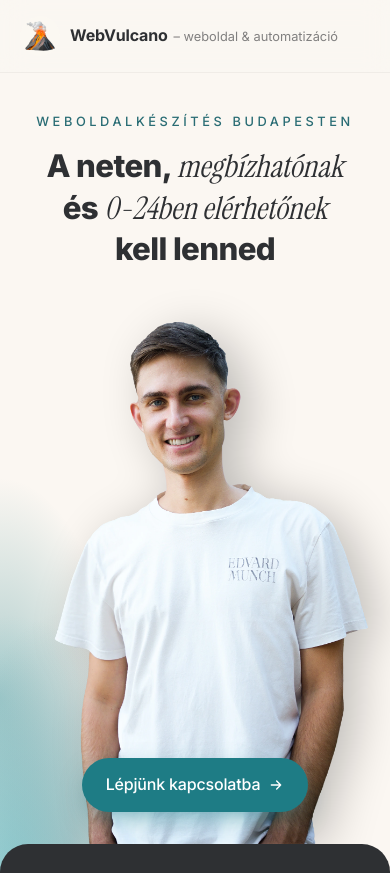
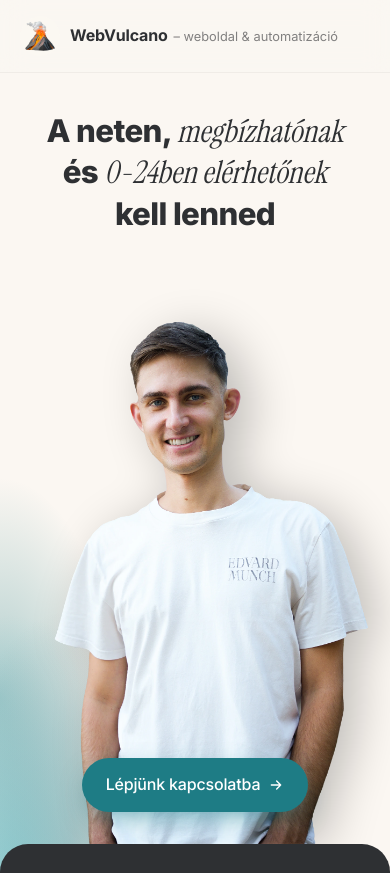
Before and after one commit to Webvulcano/webvulcano, a Next.js app: page / in a window 390 px wide. Shown: the top 873 px of the page. Built offline with nearby package versions, Linux system fonts and the light colour scheme.

Commit message:
mobil fix

```diff
--- a/src/components/sections/Hero.jsx
+++ b/src/components/sections/Hero.jsx
@@ -43,9 +43,10 @@ export default function Hero() {
         <div className="container-x grid h-full grid-cols-1 lg:grid-cols-[minmax(0,7fr)_minmax(0,5fr)]">
           <div className="z-30 flex flex-col pt-28 lg:relative lg:justify-center lg:pt-[72px]">
 
-            {/* SEO: a kulcsszavas eyebrow a H1; a szlogen vizuálisan a fő cím, de <p>. */}
+            {/* SEO: a kulcsszavas eyebrow a H1; a szlogen vizuálisan a fő cím, de <p>.
+                Mobilon csak vizuálisan rejtett (sr-only, nem display:none) → a Google mobil-indexe is látja. */}
             <h1
-              className="rise mb-4 text-sm font-medium tracking-eyebrow text-accent-ink uppercase max-lg:text-center"
+              className="rise mb-4 text-sm font-medium tracking-eyebrow text-accent-ink uppercase max-lg:sr-only"
               style={{ "--d": "60ms" }}
             >
               Weboldalkészítés Budapesten
```
